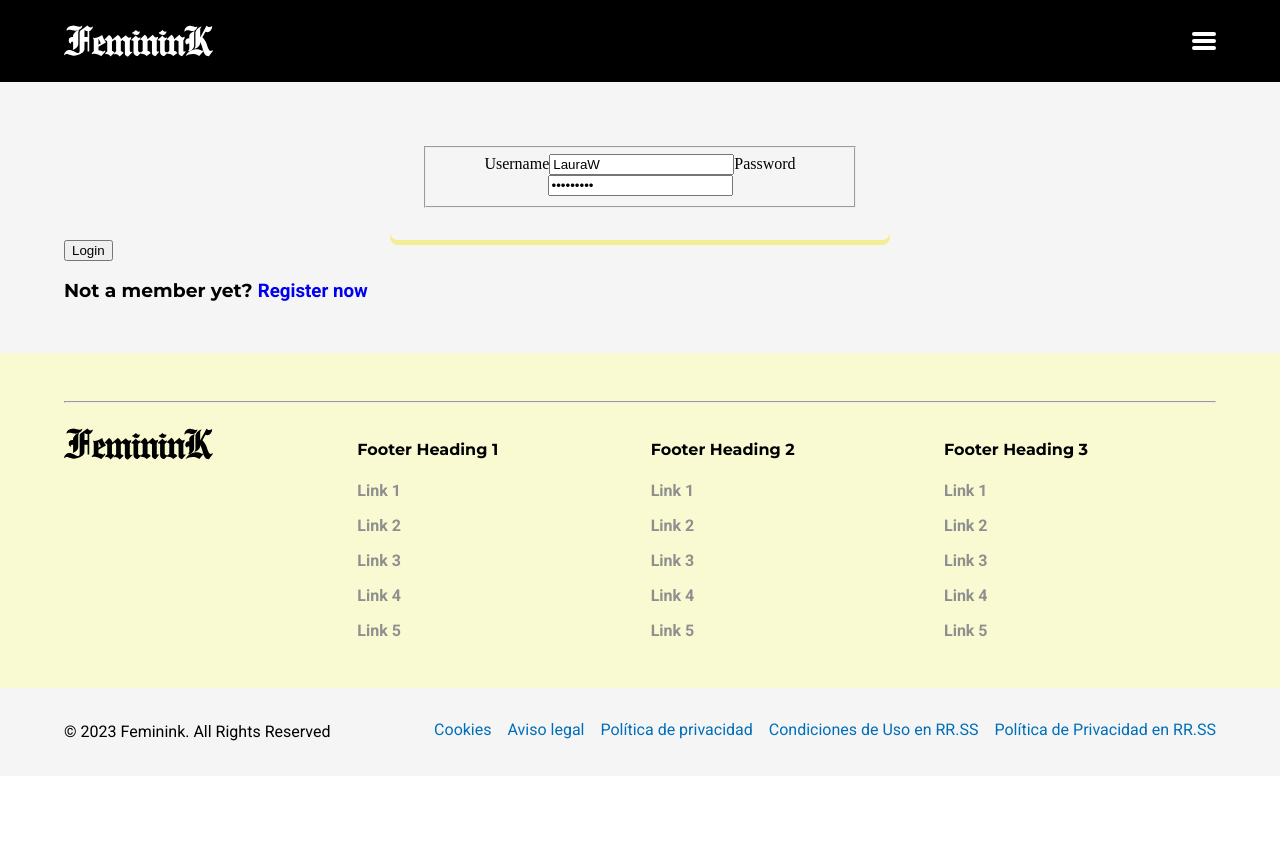
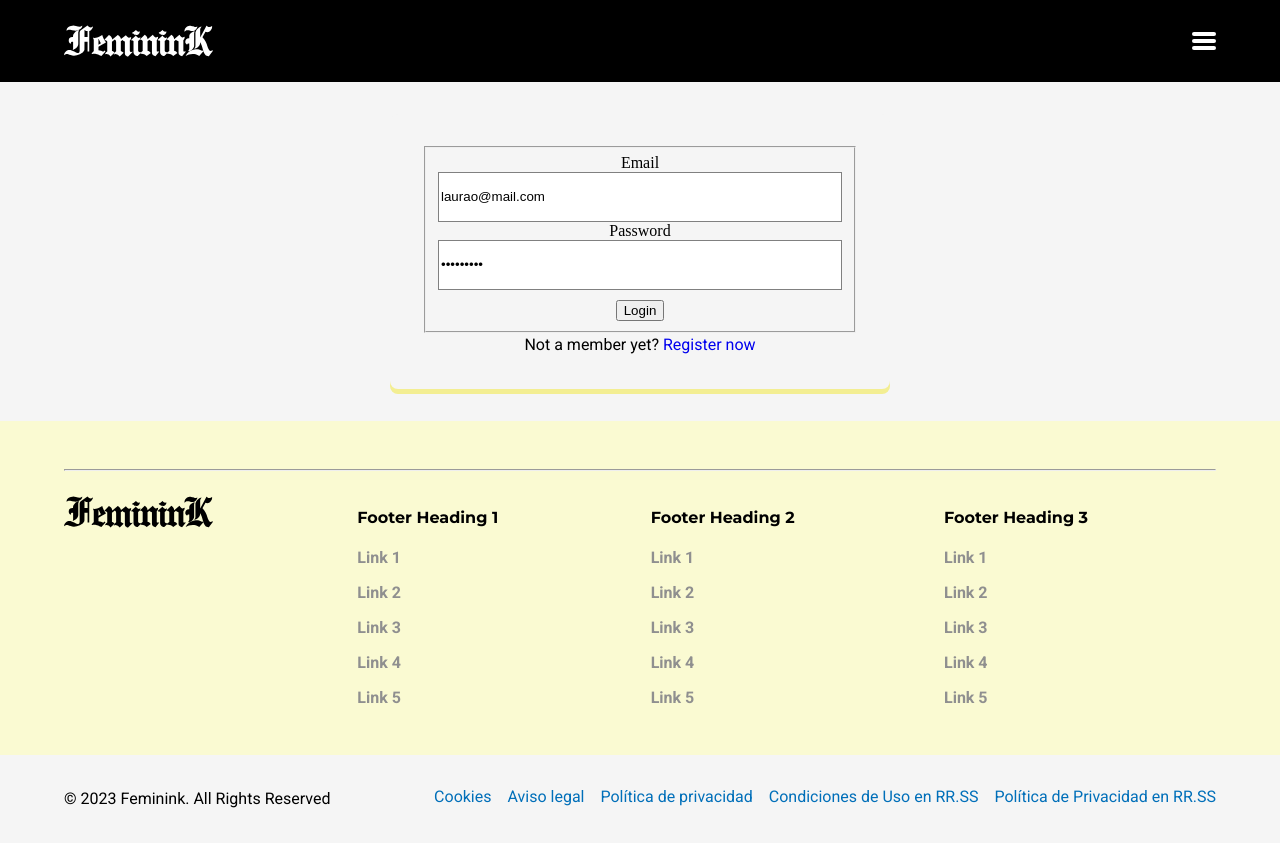
Before and after one commit to Feminink/Feminink, a React (Create React App) app: page /login in a window 1280 px wide. Before the commit the page ends 800 px from the top, so only its background shows below. Built offline with nearby package versions, Linux system fonts and the light colour scheme.

Commit message:
edited a few items in login component

```diff
--- a/back/back-auth.json
+++ b/back/back-auth.json
@@ -3,14 +3,12 @@
     {
       "id": 1,
       "name": "Laura O",
-      "username": "LauraW",
       "password": "randompwd",
       "mail": "laurao@mail.com"
     },
     {
       "id": 2,
       "name": "Ignacio E",
-      "username": "IgnacioW",
       "password": "randompwd1",
       "mail": "ignacio@mail.com"
     },
@@ -21,7 +19,6 @@
       "password": "randompwd2",
       "mail": "miriamf@mail.com"
     }
-
   ],
   "users": []
 }
--- a/src/components/LoginComponent/LoginComponent.js
+++ b/src/components/LoginComponent/LoginComponent.js
@@ -15,27 +15,27 @@ import "./LoginComponent.scss";
 
 const LoginComponent = () => {
   const { user } = useSelector((state) => state.AuthReducer);
-  const [username, setUsername] = useState("LauraW");
+  const [email, setEmail] = useState("laurao@mail.com");
   const [password, setPassword] = useState("randompwd");
   const dispatch = useDispatch();
 
   function onClickLogin() {
-    dispatch(doLogin({ username: username, password: password }));
+    dispatch(doLogin({ email: email, password: password }));
   }
 
   if (user && user.id) {
     return <Navigate to="/profile" replace></Navigate>;
   }
   return (
-    <div className="container">
+    <div className="container bg">
       <form className="form flex">
         <fieldset>
-          <label>Username</label>
+          <label>Email</label>
           <input
-            type="text"
-            placeholder="username"
-            value={username}
-            onChange={(e) => setUsername(e.target.value)}
+            type="email"
+            placeholder="email"
+            value={email}
+            onChange={(e) => setEmail(e.target.value)}
           ></input>
           <label>Password</label>
           <input
@@ -44,14 +44,14 @@ const LoginComponent = () => {
             value={password}
             onChange={(e) => setPassword(e.target.value)}
           ></input>
+          <button className="loginButton" onClick={onClickLogin}>
+            Login
+          </button>
         </fieldset>
+        <p>
+          Not a member yet? <Link to="/registration">Register now</Link>
+        </p>
       </form>
-      <button className="loginButton" onClick={onClickLogin}>
-        Login
-      </button>
-      <h3>
-        Not a member yet? <Link to="/registration">Register now</Link>
-      </h3>
     </div>
   );
 };
--- a/src/components/LoginComponent/LoginComponent.scss
+++ b/src/components/LoginComponent/LoginComponent.scss
@@ -1,42 +1,25 @@
-.LoginComponent {
-
-    .flex{
+.flex {
   display: flex;
 }
 
-    .card {
-        flex-wrap: wrap;
-        border: 1px dotted grey;
+.form {
+  flex-direction: column;
+  fieldset {
+      flex-direction: column;
+      input {
       width: 100%;
-        margin: 1%;
-        padding: 1%;
-        &:hover {
-          transform: scale(1.1);
-          cursor: pointer;
+      height: 50px;
+      overflow: hidden;
+      border: 1px solid grey;
+     }
   }
 }
 
-      .wrapper {
-        flex-wrap: wrap;
-        flex-direction: row;
-        text-align: left;
-        width: 50%;
+button {
+  margin-top: 10px;
 }
 
-      fieldset {
-        background-color: green;
-        display: flex;
-        flex-direction: column;
-    }
-    label {
-        font-size: larger;
-    }
-    input {
-        background-color: transparent;
-        border-top: none;
-        border-left: none;
-        border-right: none;
-    }
-
+.error {
+  color: red;
 
 }
```
Also changed, not shown: src/index.scss (line endings or trailing spaces). Lines whose indentation alone changed are shown as unchanged.
